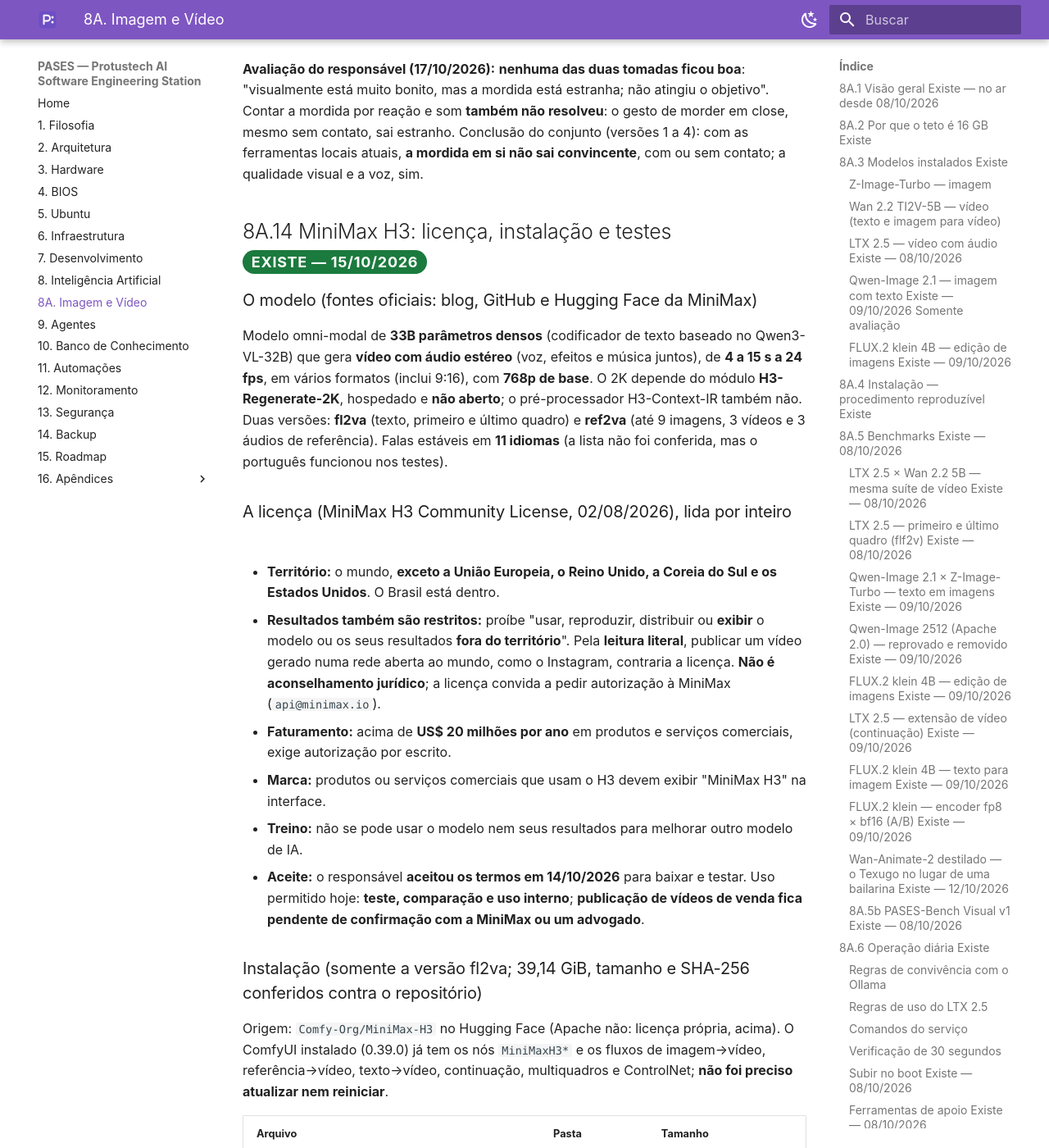
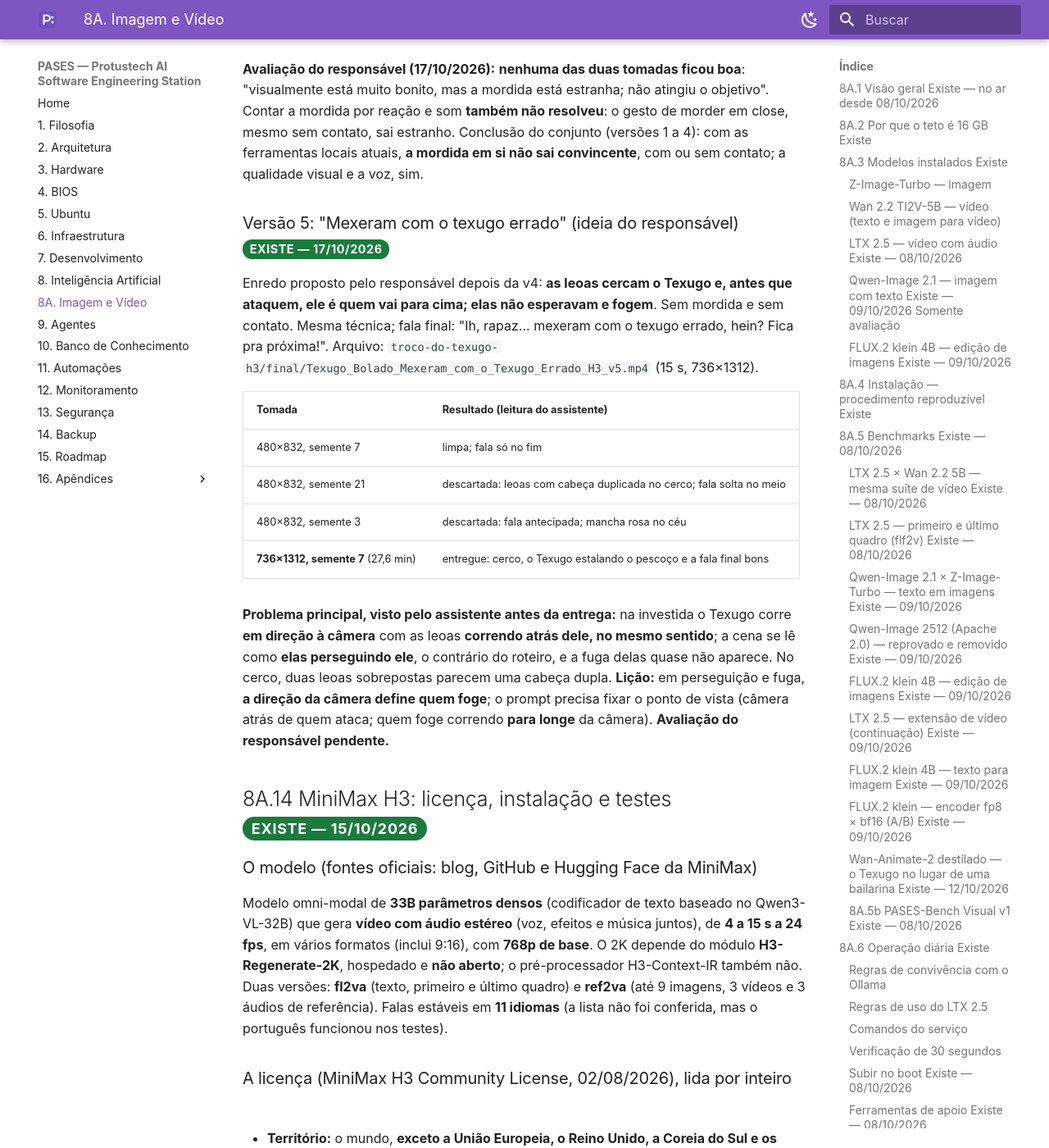
Before and after one commit to crystyano/pases-manual, an MkDocs documentation site: the page built from docs/08a-imagem-video.md, in a window 1280 px wide and 1400 px high, scrolled down 44702 px. Shown: the whole window at 82% size. Built offline with MkDocs 1.6.1 and Material for MkDocs 9.7.7, drawn with Linux system fonts in a browser that asks for light colours; a script that is not in the unit is left out.

Commit message:
Manual PASES v0.28.0 - versao 5: Mexeram com o texugo errado
Co-Authored-By: Claude Opus 5.5 <noreply@anthropic.com>

```diff
--- a/docs/08a-imagem-video.md
+++ b/docs/08a-imagem-video.md
@@ -990,6 +990,19 @@ Aplicação direta da lição acima: **os dois nunca se tocam em tela**; a mordi
 
 **Avaliação do responsável (17/10/2026):** **nenhuma das duas tomadas ficou boa**: "visualmente está muito bonito, mas a mordida está estranha; não atingiu o objetivo". Contar a mordida por reação e som **também não resolveu**: o gesto de morder em close, mesmo sem contato, sai estranho. Conclusão do conjunto (versões 1 a 4): com as ferramentas locais atuais, **a mordida em si não sai convincente**, com ou sem contato; a qualidade visual e a voz, sim.
 
+### Versão 5: "Mexeram com o texugo errado" (ideia do responsável) <span class="badge badge-existe">Existe — 17/10/2026</span>
+
+Enredo proposto pelo responsável depois da v4: **as leoas cercam o Texugo e, antes que ataquem, ele é quem vai para cima; elas não esperavam e fogem**. Sem mordida e sem contato. Mesma técnica; fala final: "Ih, rapaz... mexeram com o texugo errado, hein? Fica pra próxima!". Arquivo: `troco-do-texugo-h3/final/Texugo_Bolado_Mexeram_com_o_Texugo_Errado_H3_v5.mp4` (15 s, 736×1312).
+
+| Tomada | Resultado (leitura do assistente) |
+|---|---|
+| 480×832, semente 7 | limpa; fala só no fim |
+| 480×832, semente 21 | descartada: leoas com cabeça duplicada no cerco; fala solta no meio |
+| 480×832, semente 3 | descartada: fala antecipada; mancha rosa no céu |
+| **736×1312, semente 7** (27,6 min) | entregue: cerco, o Texugo estalando o pescoço e a fala final bons |
+
+**Problema principal, visto pelo assistente antes da entrega:** na investida o Texugo corre **em direção à câmera** com as leoas **correndo atrás dele, no mesmo sentido**; a cena se lê como **elas perseguindo ele**, o contrário do roteiro, e a fuga delas quase não aparece. No cerco, duas leoas sobrepostas parecem uma cabeça dupla. **Lição:** em perseguição e fuga, **a direção da câmera define quem foge**; o prompt precisa fixar o ponto de vista (câmera atrás de quem ataca; quem foge correndo **para longe** da câmera). **Avaliação do responsável pendente.**
+
 ## 8A.14 MiniMax H3: licença, instalação e testes <span class="badge badge-existe">Existe — 15/10/2026</span>
 
 ### O modelo (fontes oficiais: blog, GitHub e Hugging Face da MiniMax)
```
Also changed, not shown: docs/16-apendices/historico.md (+1 -0 lines).
